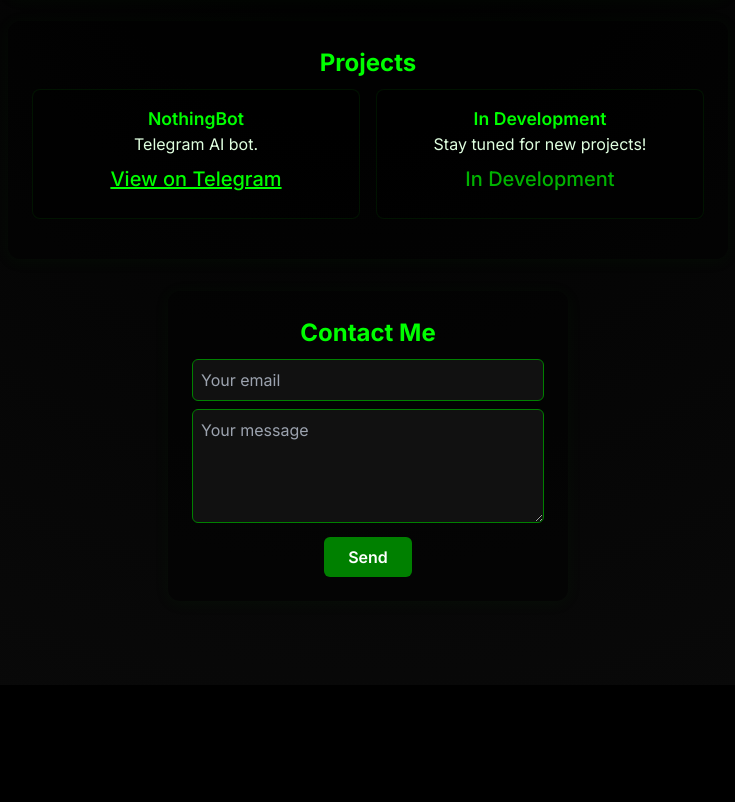
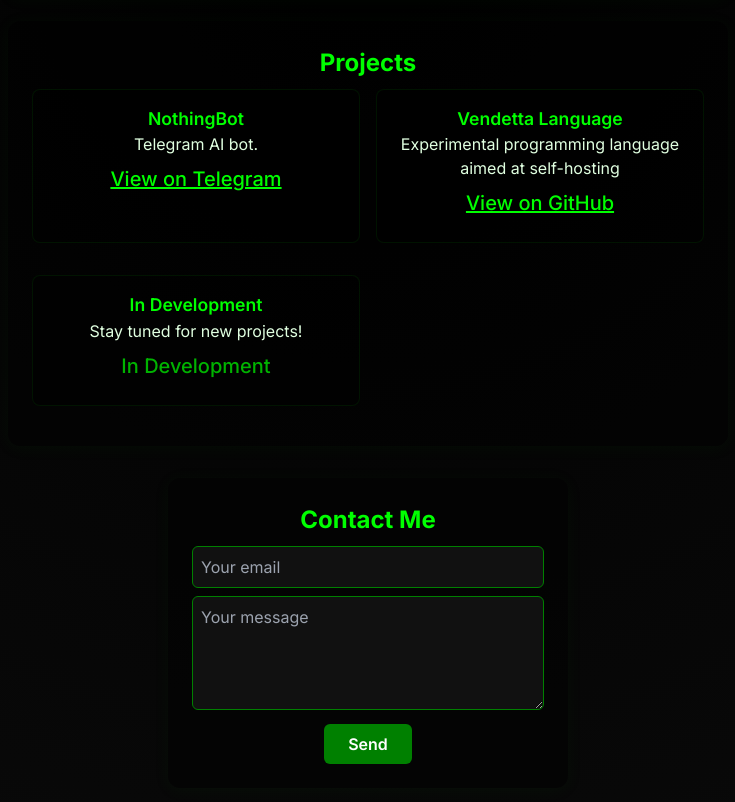
Before and after one commit to HackerDefuse/netrun.sh, a plain HTML site: page index.html in a window 1280 px wide. Shown: the part 1077-1879 px from the top of the page, without its empty margins (272-1007 px from the left). Before the commit the page ends 1762 px from the top, so only its background shows below. Drawn offline with nearby package versions, Linux system fonts and the light colour scheme; animation ran at ten frames a second.

Commit message:
Added Vendetta lang button in projects.

```diff
--- a/index.html
+++ b/index.html
@@ -440,7 +440,17 @@
                         View on Telegram
                     </a>
                 </div>
-                <!-- Project 2 (In Development) -->
+
+                <!-- Project 2 (Vendetta Lang) -->
+                <div class="project-card forum-item project-hover">
+                    <h3>Vendetta Language</h3>
+                    <p>Experimental programming language aimed at self-hosting</p>
+                    <a href="https://github.com/HackerDefuse/vendetta" target="_blank" class="forum-link" style="width:100%;display:block;">
+                        View on GitHub
+                    </a>
+                </div>
+
+                <!-- Project 3 (In Development) -->
                 <div class="project-card forum-item project-hover">
                     <h3>In Development</h3>
                     <p>Stay tuned for new projects!</p>
```
